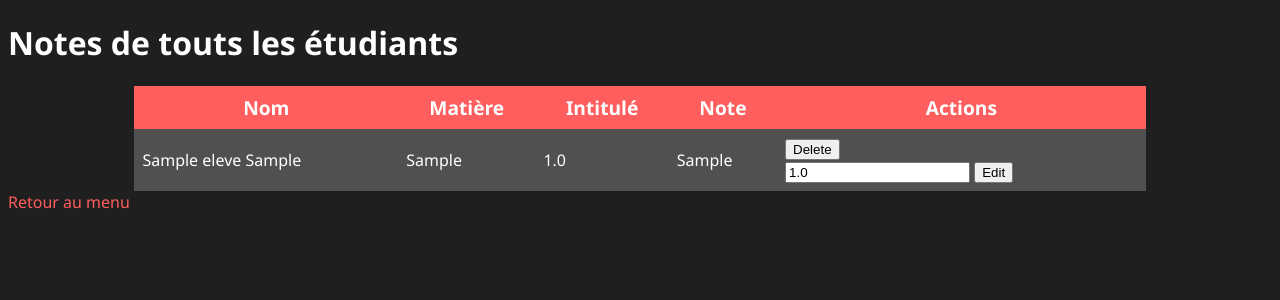
After one commit to T-MALZIEU/Contexte_College_Asimov, a PHP site: page /dirnotes.php in a window 1280 px wide. The commit adds this page. Shown: the top 300 px of the page. Run offline with PHP 8.4, Linux system fonts and the light colour scheme; the visitor is signed in with stand-in values (Sample User, id 1); tables that the repository leaves empty hold one stand-in row (values such as "Sample post").

Commit message:
Add files via upload

```diff
--- a/asimov/autheleve.php
+++ b/asimov/autheleve.php
@@ -5,7 +5,7 @@
 <meta http-equiv="X-UA-Compatible" content="IE=edge">
 <meta name="viewport" content="width=device-width, initial-scale=1.0">
 <title>ASIMOV-etudiant : Identification</title>
-<link rel="stylesheet" href="table.css">
+<link rel="stylesheet" href="style.css">
 </head>
 <body>
 
--- a/asimov/autheleve_service.php
+++ b/asimov/autheleve_service.php
@@ -29,6 +29,9 @@ try{
         $_SESSION['loggedin']=TRUE;
         $_SESSION['estprof']=FALSE;
 
+        $_SESSION['start'] = time();
+        $_SESSION['expire'] = $_SESSION['start'] + (40 * 60);
+
 
         //echo("Bienvenue ".$prenom.' '.$nom);
         header("location:index.php");
--- a/asimov/authprof.php
+++ b/asimov/authprof.php
@@ -5,7 +5,7 @@
 <meta http-equiv="X-UA-Compatible" content="IE=edge">
 <meta name="viewport" content="width=device-width, initial-scale=1.0">
 <title>ASIMOV-professeur : Identification</title>
-<link rel="stylesheet" href="table.css">
+<link rel="stylesheet" href="style.css">
 </head>
 <body>
 
--- a/asimov/authprof_service.php
+++ b/asimov/authprof_service.php
@@ -8,7 +8,7 @@ try{
     $matricule = $_GET["matricule"];
     $mdp = $_GET["mdp"];
 
-    $req = "SELECT profid,profnom,profprenom FROM professeur WHERE profid = :matr AND profmdp = :mdp";
+    $req = "SELECT profid,profnom,profprenom,estdir FROM professeur WHERE profid = :matr AND profmdp = :mdp";
     $stmt = $pdo->prepare($req);
     $stmt->bindParam(":matr",$matricule,PDO::PARAM_STR);
     $stmt->bindParam(":mdp",$mdp,PDO::PARAM_STR);
@@ -20,12 +20,14 @@ try{
         $stmt->bindColumn('profnom',$nom);
         $stmt->bindColumn('profprenom',$prenom);
         $stmt->bindColumn('profid',$id);
+        $stmt->bindColumn('estdir',$dir);
         $stmt->fetch();
 
         session_start();
         $_SESSION['nom']=$nom;
         $_SESSION['prenom']=$prenom;
         $_SESSION['id']=$id;
+        $_SESSION['dir']=$dir;
         $_SESSION['loggedin']=TRUE;
         $_SESSION['estprof']=TRUE;
 
--- /dev/null
+++ b/asimov/dirnotes.php
@@ -0,0 +1,128 @@
+<?php
+session_start();
+if (!isset($_SESSION['loggedin'])) {
+    header('location:authmenu.php');
+    exit;
+}
+
+if ($_SESSION['estprof']==FALSE) {
+    header('location:index.php');
+    exit;
+}
+
+if(!isset($_SESSION['dir']) || $_SESSION['dir']==FALSE){
+    header('location:index.php');
+    exit;
+}
+
+
+
+if (isset($_SESSION['LAST_ACTIVITY']) && (time() - $_SESSION['LAST_ACTIVITY'] > 600)) {
+    // last request was more than 30 minutes ago
+    session_unset();     // unset $_SESSION variable for the run-time
+    session_destroy();   // destroy session data in storage
+    session_start();
+        $_SESSION['ERREUR']="<div class=\"error\"> DÉCONEXION AUTOMATIQUE : VOUS ETES RESTÉ INACTIF TROP LONGTEMPS</div>";
+    header('location:authmenu.php');
+    exit;
+}
+$_SESSION['LAST_ACTIVITY'] = time();
+
+
+
+
+
+
+
+
+
+// Connect to database using PDO
+$host = 'localhost';
+$dbname = 'asimov';
+$username = 'root';
+$password = 'root';
+
+$db = new PDO("mysql:host=$host;dbname=$dbname;charset=utf8mb4", $username, $password);
+
+// Get all students and their notes
+$sql = "SELECT eleve.eleNom, eleve.elePrenom, note.notId, note.notNote, note.notIntitulé, matiere.matIntitulé
+        FROM eleve
+        INNER JOIN note ON eleve.eleId = note.eleId
+        INNER JOIN matiere ON note.matId = matiere.matId
+        ORDER BY eleve.elenom";
+
+$stmt = $db->prepare($sql);
+$stmt->execute();
+$notes = $stmt->fetchAll(PDO::FETCH_ASSOC);
+
+// Handle form submission
+if ($_SERVER['REQUEST_METHOD'] === 'POST') {
+  if (isset($_POST['delete'])) {
+    // Delete note
+    $note_id = $_POST['delete'];
+    $sql = "DELETE FROM note WHERE notId = ?";
+    $stmt = $db->prepare($sql);
+    $stmt->execute([$note_id]);
+  } elseif (isset($_POST['edit'])) {
+    // Edit note
+    $note_id = $_POST['edit'];
+    $new_note = $_POST['new_note'];
+    $sql = "UPDATE note SET notNote = ? WHERE notId = ?";
+    $stmt = $db->prepare($sql);
+    $stmt->execute([$new_note, $note_id]);
+  }
+
+  // Redirect to same page to avoid form resubmission on refresh
+  header("Location: {$_SERVER['REQUEST_URI']}");
+  exit();
+}
+?>
+
+<!DOCTYPE html>
+<html lang="en">
+<head>
+  <meta charset="UTF-8">
+  <meta name="viewport" content="width=device-width, initial-scale=1.0">
+  <link rel="stylesheet" href="style.css">
+  <title>Directeur-NOTES</title>
+</head>
+<body>
+  <h1>Notes de touts les étudiants</h1>
+
+  <table>
+    <thead>
+      <tr>
+        <th>Nom</th>
+        <th>Matière</th>
+        <th>Intitulé</th>
+        <th>Note</th>
+        <th>Actions</th>
+      </tr>
+    </thead>
+    <tbody>
+      <?php foreach ($notes as $note): ?>
+        <tr>
+          <td><?php echo $note['eleNom'] . ' ' . $note['elePrenom']; ?></td>
+          <td><?php echo $note['matIntitulé']; ?></td>
+          <td><?php echo $note['notNote']; ?></td>
+          <td><?php echo $note['notIntitulé']; ?></td>
+          <td>
+            <form method="post">
+              <input type="hidden" name="delete" value="<?php echo $note['notId']; ?>">
+              <button type="submit">Delete</button>
+            </form>
+            <form method="post">
+              <input type="hidden" name="edit" value="<?php echo $note['notId']; ?>">
+              <input type="text" name="new_note" value="<?php echo $note['notNote']; ?>">
+              <button type="submit">Edit</button>
+            </form>
+          </td>
+        </tr>
+      <?php endforeach; ?>
+    </tbody>
+  </table>
+
+
+  <a href="index.php">Retour au menu</a>
+</body>
+</html>
--- a/asimov/style.css
+++ b/asimov/style.css
@@ -1,64 +1,68 @@
-.error{
-    font-size: large;
-    font-family: fantasy;
+body {
+    background-color: #1f1f1f;
+    color: #fff;
+    font-family: 'Segoe UI', Tahoma, Geneva, Verdana, sans-serif;
+  }
+
+  .asimov {
+    font-size: 2rem;
     font-weight: bold;
-    color: seashell;
-    background-color: firebrick;
     text-align: center;
-    border: 0.5rem double seashell;
-    padding-top: 0.5rem;
-    padding-bottom: 0.5rem;
+    margin: 1rem;
+  }
 
-}
+  table {
+    border-collapse: collapse;
+    margin: 0 auto;
+    width: 80%;
+  }
 
-.infos{
-    font-size: large;
-    font-family: fantasy;
+  th {
+    background-color: #ff5e5e;
+    color: #fff;
+    font-size: 1.2rem;
+    padding: 0.5rem;
+  }
+
+  td {
+    background-color: #505050;
+    color: #fff;
+    font-size: 1rem;
+    padding: 0.5rem;
+  }
+
+  .notes td:first-child {
     font-weight: bold;
-    color: seashell;
-    background-color:seagreen;
+  }
+
+  .error {
+    background-color: #ff5e5e;
+    color: #fff;
+    font-size: 1.2rem;
     text-align: center;
-    border: 0.5rem double seashell;
-    padding-top: 0.5rem;
-    padding-bottom: 0.5rem;
+    padding: 0.5rem;
+    margin: 1rem auto;
+    width: 80%;
+  }
 
-}
+  a {
+    color: #ff5e5e;
+    text-decoration: none;
+  }
 
-.asimov{
-    background-color:darkslategray;
-    color: seashell;
-    font-style: italic;
-    font-size: 75px;
-    font-family: 'Harlow Solid','magneto','comic sans MS';
+  a:hover {
+    color: #fff;
+    text-decoration: underline;
+  }
 
-}
+  h3 {
+    color: #ff5e5e;
+    font-size: 1.5rem;
+    font-weight: bold;
+    margin: 2rem auto 1rem;
+    text-align: center;
+  }
 
-body{
-    font-family:fantasy;
-    background-color: seashell;
-}
-
-input[type=number] {
+  input[type=number] {
     -moz-appearance: textfield;
 }
-
-.auth{
-    text-align: center;
-}
-
-
-.button {
-    background-color: #f70976;
-    color: white;
-    border: none;
-    border-radius: 20px;
-    padding: 10px 20px;
-    font-weight: bold;
-    cursor: pointer;
-  }
-
-.button:hover {
-    background-color: #fff;
-    color: #f70976;
-    box-shadow: 0px 0px 10px rgba(0, 0, 0, 0.2);
-  }
```
Also changed, not shown: asimov/addnote.php (+11 -1 lines), asimov/authmenu.php (+11 -1 lines), asimov/index.php (+27 -2 lines), asimov/notes.php (+17 -3 lines).
